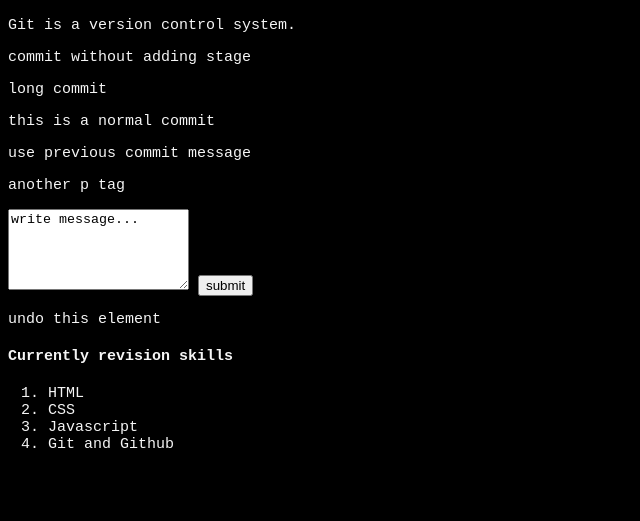
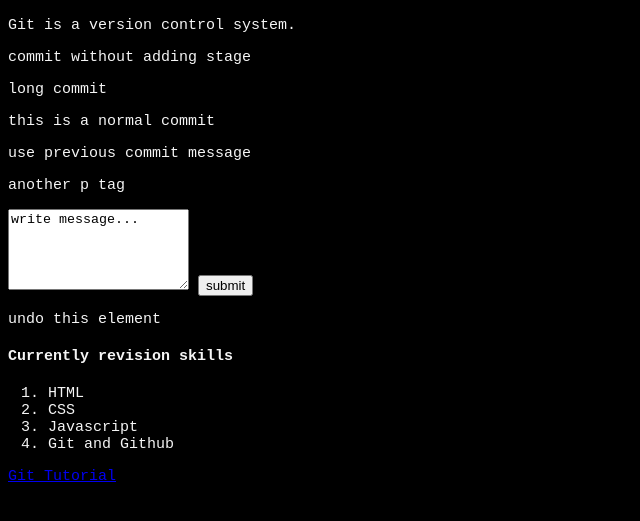
Before and after one commit to SubrotoKumar7/test, a plain HTML site: page index.html in a window 1280 px wide. Shown: the part 57-578 px from the top of the page, without its empty margins (0-640 px from the left). Drawn offline with Linux system fonts and the light colour scheme.

Commit message:
add git tutorial link

```diff
--- a/index.html
+++ b/index.html
@@ -24,5 +24,8 @@
         <li>Javascript</li>
         <li>Git and Github</li>
     </ol>
+    <div>
+        <a href="https://www.w3schools.com/git/">Git Tutorial</a>
+    </div>
 </body>
 </html>
```
